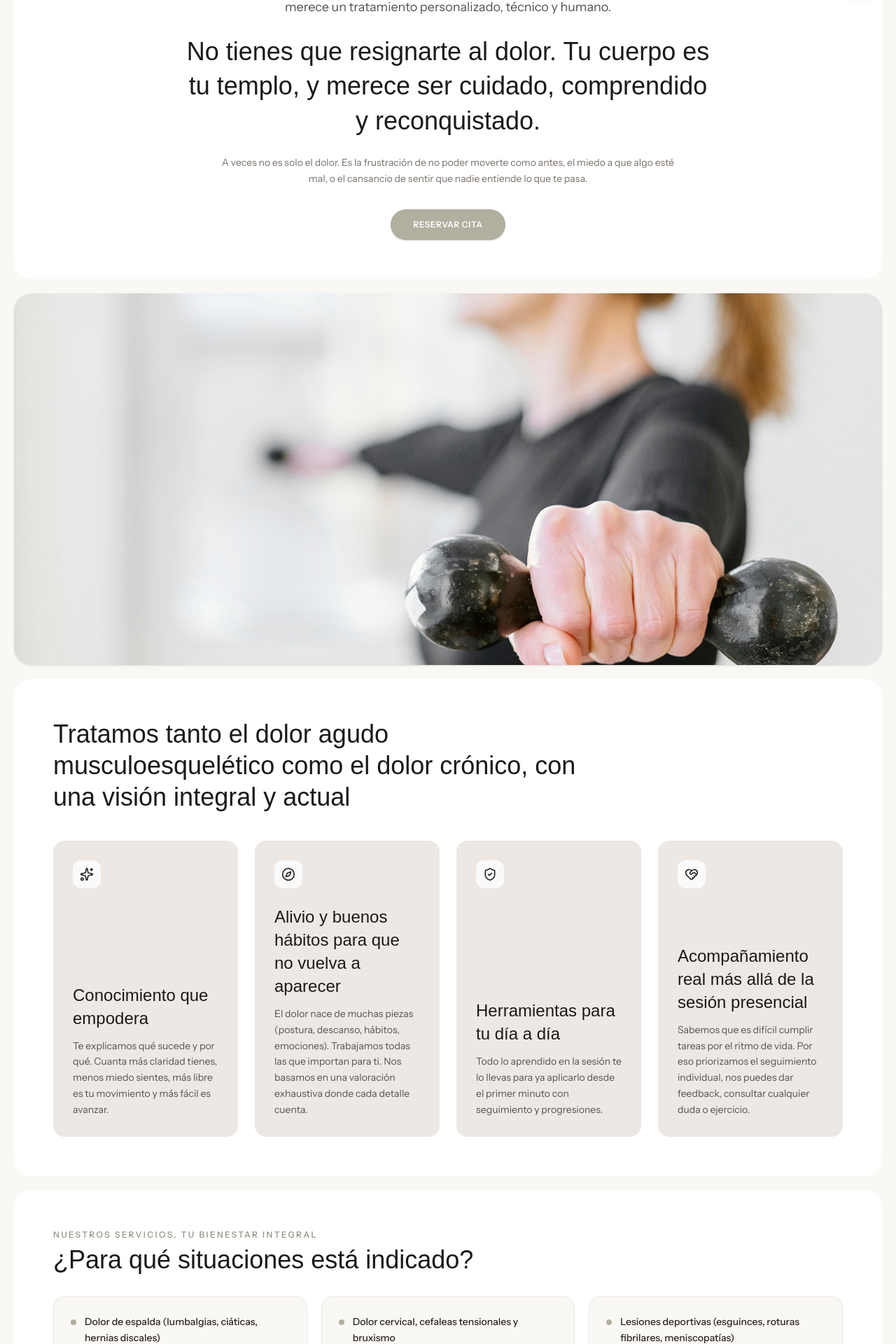
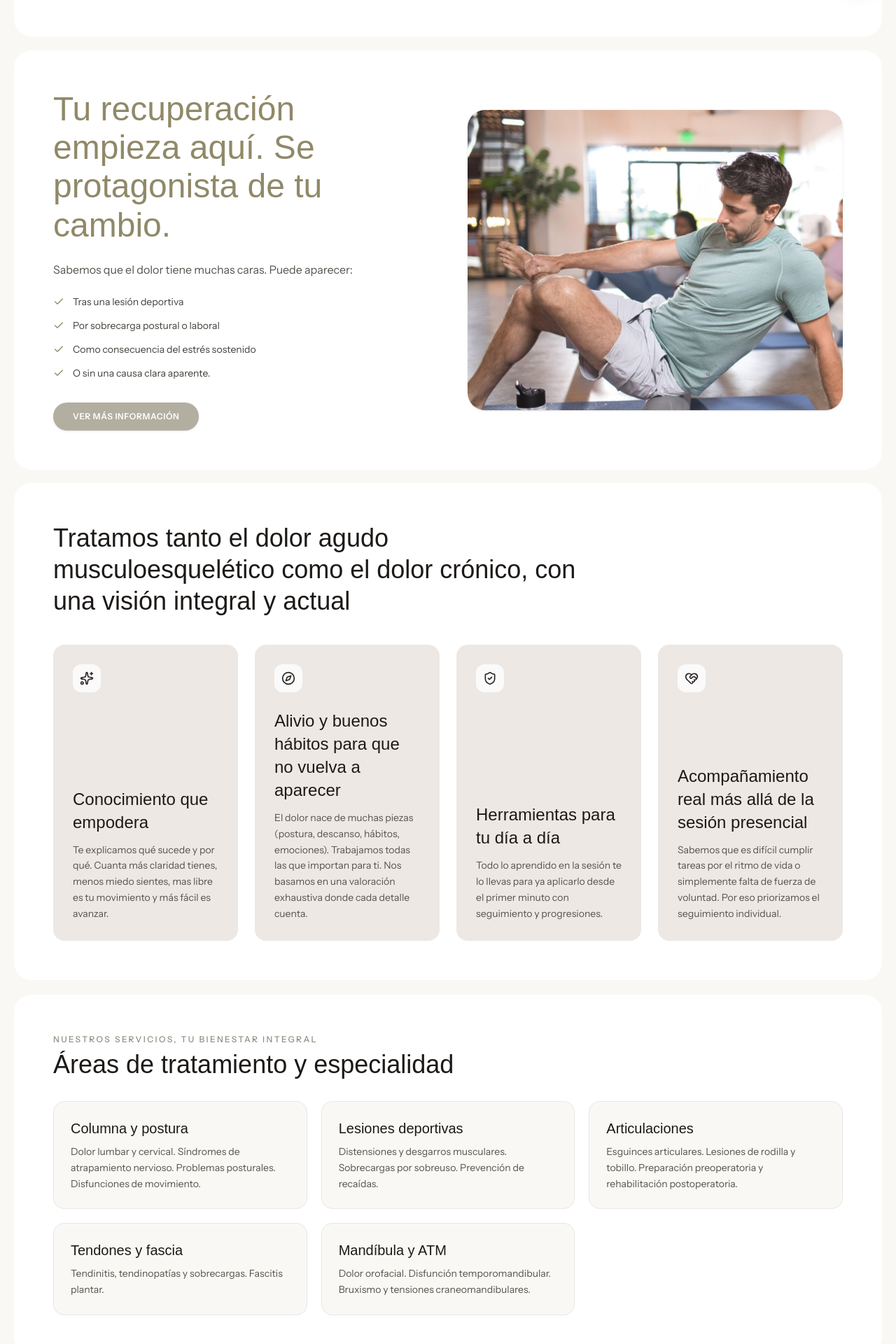
Before and after one commit to AlvaroDesigns/laude, a Next.js app: page /servicios/fisioterapia in a window 1280 px wide. Shown: the part 799-2719 px from the top of the page at 70% size. Built offline with nearby package versions, Linux system fonts and the light colour scheme; a web font is replaced by a local one.

Commit message:
feat: add exact two-column Tu recuperacion empieza aqui section with pilates_sm image on servicios/[slug]

```diff
--- a/src/app/servicios/[slug]/page.tsx
+++ b/src/app/servicios/[slug]/page.tsx
@@ -3,7 +3,7 @@ import type { Metadata } from "next";
 import { notFound } from "next/navigation";
 import Image from "next/image";
 import Link from "next/link";
-import { Sparkles, HeartHandshake, Compass, ShieldCheck } from "lucide-react";
+import { Check, Sparkles, Compass, ShieldCheck, HeartHandshake, type LucideIcon } from "lucide-react";
 import { FaqSchema } from "@/components/seo/JsonLd";
 import { ScrollReveal } from "@/components/ui/ScrollReveal";
 import { SERVICES_DATA } from "@/data/siteData";
@@ -32,23 +32,40 @@ export async function generateMetadata({
   };
 }
 
-export default async function ServiceDetailPage({
-  params
-}: {
-  params: Promise<{ slug: string }>;
-}) {
-  const { slug } = await params;
-  const service = SERVICES_DATA[slug];
-
-  if (!service) {
-    notFound();
+interface ServiceConfig {
+  heroTitle: string;
+  heroSubtitle: string;
+  twoColTitle: string;
+  twoColIntro: string;
+  twoColItems: string[];
+  twoColImage: string;
+  twoColButtonText: string;
+  pillarsTitle: string;
+  pillars: { icon: LucideIcon; title: string; desc: string }[];
+  areasLabel?: string;
+  areas?: { title: string; desc: string }[];
 }
 
-  const pillars = [
+const SERVICE_CONFIGS: Record<string, ServiceConfig> = {
+  fisioterapia: {
+    heroTitle: "Fisioterapia",
+    heroSubtitle: "Fisioterapia profesional enfocada en resultados. Te acompañamos en cada paso hacia una recuperación segura.",
+    twoColTitle: "Tu recuperación empieza aquí. Se protagonista de tu cambio.",
+    twoColIntro: "Sabemos que el dolor tiene muchas caras. Puede aparecer:",
+    twoColItems: [
+      "Tras una lesión deportiva",
+      "Por sobrecarga postural o laboral",
+      "Como consecuencia del estrés sostenido",
+      "O sin una causa clara aparente."
+    ],
+    twoColImage: "/images/pilates_sm-min.jpg",
+    twoColButtonText: "Ver más información",
+    pillarsTitle: "Tratamos tanto el dolor agudo musculoesquelético como el dolor crónico, con una visión integral y actual",
+    pillars: [
       {
         icon: Sparkles,
         title: "Conocimiento que empodera",
-      desc: "Te explicamos qué sucede y por qué. Cuanta más claridad tienes, menos miedo sientes, más libre es tu movimiento y más fácil es avanzar."
+        desc: "Te explicamos qué sucede y por qué. Cuanta más claridad tienes, menos miedo sientes, mas libre es tu movimiento y más fácil es avanzar."
       },
       {
         icon: Compass,
@@ -63,9 +80,158 @@ export default async function ServiceDetailPage({
       {
         icon: HeartHandshake,
         title: "Acompañamiento real más allá de la sesión presencial",
-      desc: "Sabemos que es difícil cumplir tareas por el ritmo de vida. Por eso priorizamos el seguimiento individual, nos puedes dar feedback, consultar cualquier duda o ejercicio."
+        desc: "Sabemos que es difícil cumplir tareas por el ritmo de vida o simplemente falta de fuerza de voluntad. Por eso priorizamos el seguimiento individual."
       }
-  ];
+    ],
+    areasLabel: "NUESTROS SERVICIOS, TU BIENESTAR INTEGRAL",
+    areas: [
+      {
+        title: "Columna y postura",
+        desc: "Dolor lumbar y cervical. Síndromes de atrapamiento nervioso. Problemas posturales. Disfunciones de movimiento."
+      },
+      {
+        title: "Lesiones deportivas",
+        desc: "Distensiones y desgarros musculares. Sobrecargas por sobreuso. Prevención de recaídas."
+      },
+      {
+        title: "Articulaciones",
+        desc: "Esguinces articulares. Lesiones de rodilla y tobillo. Preparación preoperatoria y rehabilitación postoperatoria."
+      },
+      {
+        title: "Tendones y fascia",
+        desc: "Tendinitis, tendinopatías y sobrecargas. Fascitis plantar."
+      },
+      {
+        title: "Mandíbula y ATM",
+        desc: "Dolor orofacial. Disfunción temporomandibular. Bruxismo y tensiones craneomandibulares."
+      }
+    ]
+  },
+  "pilates-suelo": {
+    heroTitle: "Pilates Suelo",
+    heroSubtitle: "Control, respiración y fuerza profunda. Clases en grupos reducidos dirigidas por fisioterapeutas.",
+    twoColTitle: "Pilates con intención: guiado, consciente y adaptado a ti.",
+    twoColIntro: "Acompañamiento profesional y grupos reducidos para que cada movimiento cuente:",
+    twoColItems: [
+      "Grupos reducidos de máximo 6-8 personas",
+      "Guiado siempre por fisioterapeutas colegiados",
+      "Adaptaciones individuales según tu nivel o dolencia",
+      "Control postural, respiración y fuerza profunda"
+    ],
+    twoColImage: "/images/pilates_suelo-min.jpg",
+    twoColButtonText: "Ver más información",
+    pillarsTitle: "Aprende a moverte con libertad, precisión y sin sobrecargar tu espalda",
+    pillars: [
+      {
+        icon: Sparkles,
+        title: "Dirigido por fisioterapeutas en grupo reducido",
+        desc: "Atención real a tus posturas y correcciones en tiempo real para máxima seguridad."
+      },
+      {
+        icon: Compass,
+        title: "Terapéutico y funcional",
+        desc: "Cada ejercicio tiene un propósito claro adaptado a tu condición física."
+      },
+      {
+        icon: ShieldCheck,
+        title: "Trabajo de fuerza real",
+        desc: "Fortalece tu abdomen profundo, suelo pélvico y musculatura estabilizadora."
+      },
+      {
+        icon: HeartHandshake,
+        title: "Variedad y dinamismo",
+        desc: "Sesiones progresivas que combinan fluidez, técnica y bienestar integral."
+      }
+    ]
+  },
+  "pilates-maquinas": {
+    heroTitle: "Pilates Máquinas",
+    heroSubtitle: "Entrena con precisión en Reformer y Cadillac. Asistencia y resistencia progresiva para tu cuerpo.",
+    twoColTitle: "Una forma inteligente y respetuosa de fortalecer tu cuerpo.",
+    twoColIntro: "El sistema de muelles y poleas de las máquinas Reformer asiste el movimiento:",
+    twoColItems: [
+      "Resistencia progresiva que cuida tus articulaciones",
+      "Trabajo excéntrico para alargar y tonificar el músculo",
+      "Mayor rango de movimiento con total seguridad",
+      "Ideal para rehabilitación y readaptación física"
+    ],
+    twoColImage: "/images/pilates_maquinas-min.jpg",
+    twoColButtonText: "Ver más información",
+    pillarsTitle: "Tecnología y método al servicio de tu bienestar y rendimiento físico",
+    pillars: [
+      {
+        icon: Sparkles,
+        title: "Reformer con torre",
+        desc: "Resistencia variable con muelles para un control postural milimétrico."
+      },
+      {
+        icon: Compass,
+        title: "Cadillac y Trapecio",
+        desc: "Asistencia para movimientos suspendidos y descompresión articular."
+      },
+      {
+        icon: ShieldCheck,
+        title: "Wunda Chair",
+        desc: "Entrenamiento avanzado de equilibrio, fuerza de piernas y tronco."
+      },
+      {
+        icon: HeartHandshake,
+        title: "Atención individualizada",
+        desc: "Máximo 4 personas por clase para una supervisión clínica constante."
+      }
+    ]
+  }
+};
+
+export default async function ServiceDetailPage({
+  params
+}: {
+  params: Promise<{ slug: string }>;
+}) {
+  const { slug } = await params;
+  const service = SERVICES_DATA[slug];
+
+  if (!service) {
+    notFound();
+  }
+
+  const config = SERVICE_CONFIGS[slug] || {
+    heroTitle: service.title,
+    heroSubtitle: service.subtitle || service.shortDesc,
+    twoColTitle: "Tu recuperación empieza aquí. Se protagonista de tu cambio.",
+    twoColIntro: "Sabemos que el dolor tiene muchas caras. Puede aparecer:",
+    twoColItems: [
+      "Tras una lesión deportiva",
+      "Por sobrecarga postural o laboral",
+      "Como consecuencia del estrés sostenido",
+      "O sin una causa clara aparente."
+    ],
+    twoColImage: service.image || "/images/pilates_sm-min.jpg",
+    twoColButtonText: "Ver más información",
+    pillarsTitle: "Tratamos tanto el dolor agudo musculoesquelético como el dolor crónico, con una visión integral y actual",
+    pillars: [
+      {
+        icon: Sparkles,
+        title: "Conocimiento que empodera",
+        desc: "Te explicamos qué sucede y por qué para avanzar con confianza."
+      },
+      {
+        icon: Compass,
+        title: "Alivio y buenos hábitos",
+        desc: "Trabajamos las causas reales de tus molestias."
+      },
+      {
+        icon: ShieldCheck,
+        title: "Herramientas para tu día a día",
+        desc: "Ejercicios prácticos para mantener los resultados."
+      },
+      {
+        icon: HeartHandshake,
+        title: "Acompañamiento real",
+        desc: "Seguimiento cercano en cada etapa de tu proceso."
+      }
+    ]
+  };
 
   return (
     <div className="space-y-5 pb-6 sm:pb-8">
@@ -77,7 +243,7 @@ export default async function ServiceDetailPage({
         <div className="absolute inset-0 -z-20">
           <Image
             src="/images/Hero-Image.jpg"
-            alt={service.title}
+            alt={config.heroTitle}
             fill
             className="object-cover object-center"
             priority
@@ -96,61 +262,80 @@ export default async function ServiceDetailPage({
         {/* Hero Content */}
         <div className="max-w-2xl text-left space-y-4">
           <h1 className="font-editorial text-4xl sm:text-5xl md:text-6xl lg:text-7xl text-white font-normal leading-[1.12]">
-            {service.title}
+            {config.heroTitle}
           </h1>
           <p className="text-stone-200 text-sm sm:text-base md:text-lg font-light leading-relaxed max-w-xl">
-            {service.subtitle || service.shortDesc}
+            {config.heroSubtitle}
           </p>
         </div>
       </section>
 
-      {/* 2. INTRO EDITORIAL SECTION */}
+      {/* 2. INTRO BANNER TEXT */}
       <ScrollReveal>
-        <section className="mx-4 sm:mx-5 bg-white rounded-[25px] p-6 sm:p-10 lg:p-14 overflow-hidden text-center space-y-6">
+        <section className="mx-4 sm:mx-5 bg-white rounded-[25px] p-6 sm:p-10 lg:p-14 overflow-hidden text-center">
           <p className="text-stone-600 text-sm sm:text-base md:text-lg font-light leading-relaxed max-w-4xl mx-auto">
-            En LAUDE creemos que la salud no es solo la ausencia de dolor, sino la presencia de equilibrio. Nos enfocamos en escuchar al cuerpo, guiarlo con respeto y promover un estilo de vida consciente. Cada paciente es único y merece un tratamiento personalizado, técnico y humano.
+            En LAUDE entendemos el cuerpo como algo que se entrena, se cuida y se escucha. Nos enfocamos en guiarlo con respeto y promover un estilo de vida consciente, técnico y humano.
+          </p>
+        </section>
+      </ScrollReveal>
+
+      {/* 3. TWO-COLUMN HIGHLIGHT SECTION (Exact UI matching user screenshot) */}
+      <ScrollReveal>
+        <section className="mx-4 sm:mx-5 bg-white rounded-[25px] p-6 sm:p-10 lg:p-14 overflow-hidden">
+          <div className="grid grid-cols-1 lg:grid-cols-12 gap-8 lg:gap-14 items-center">
+            {/* Left Content */}
+            <div className="lg:col-span-6 space-y-6 text-left">
+              <h2 className="font-editorial text-3xl sm:text-4xl lg:text-5xl text-[#908968] font-normal leading-[1.15]">
+                {config.twoColTitle}
+              </h2>
+
+              <p className="text-stone-600 text-sm sm:text-base font-light">
+                {config.twoColIntro}
               </p>
 
-          <h2 className="font-editorial text-2xl sm:text-3xl md:text-4xl text-stone-900 font-normal max-w-3xl mx-auto leading-snug">
-            No tienes que resignarte al dolor. Tu cuerpo es tu templo, y merece ser cuidado, comprendido y reconquistado.
-          </h2>
-
-          <p className="text-stone-500 text-xs sm:text-sm font-light max-w-2xl mx-auto leading-relaxed">
-            A veces no es solo el dolor. Es la frustración de no poder moverte como antes, el miedo a que algo esté mal, o el cansancio de sentir que nadie entiende lo que te pasa.
-          </p>
+              <ul className="space-y-3.5">
+                {config.twoColItems.map((item, idx) => (
+                  <li key={idx} className="flex items-start gap-3 text-xs sm:text-sm text-stone-700 font-light">
+                    <Check className="w-4 h-4 text-[#908968] flex-shrink-0 mt-0.5" />
+                    <span>{item}</span>
+                  </li>
+                ))}
+              </ul>
 
               <div className="pt-2">
                 <Link
                   href="/reservas"
-              className="inline-block bg-[#B2AFA0] hover:bg-[#9E9B8D] text-white px-8 py-3.5 rounded-full text-xs uppercase tracking-wider font-semibold shadow transition-all hover:scale-105"
+                  className="inline-block bg-[#B2AFA0] hover:bg-[#9E9B8D] text-white px-7 py-3 rounded-full text-xs uppercase tracking-wider font-semibold shadow transition-all hover:scale-105"
                 >
-              Reservar cita
+                  {config.twoColButtonText}
                 </Link>
+              </div>
+            </div>
+
+            {/* Right Image */}
+            <div className="lg:col-span-6">
+              <div className="relative aspect-[4/3] sm:aspect-[5/4] rounded-[25px] overflow-hidden shadow-sm">
+                <Image
+                  src={config.twoColImage}
+                  alt={config.twoColTitle}
+                  fill
+                  className="object-cover object-center"
+                />
+              </div>
+            </div>
           </div>
         </section>
       </ScrollReveal>
 
-      {/* 3. SERVICE PHOTO BANNER */}
-      <ScrollReveal>
-        <section className="mx-4 sm:mx-5 rounded-[25px] overflow-hidden relative aspect-[16/9] sm:aspect-[21/9] shadow-sm">
-          <Image
-            src={service.image}
-            alt={service.title}
-            fill
-            className="object-cover object-center"
-          />
-        </section>
-      </ScrollReveal>
-
-      {/* 4. 4 PILLARS / CARDS SECTION (Warm beige matching fisiolaude.com) */}
+      {/* 4. 4 PILLARS SECTION (Warm beige cards) */}
       <ScrollReveal>
         <section className="mx-4 sm:mx-5 bg-white rounded-[25px] p-6 sm:p-10 lg:p-14 overflow-hidden space-y-10">
           <h2 className="font-editorial text-3xl sm:text-4xl text-stone-900 font-normal max-w-3xl text-left leading-tight">
-            Tratamos tanto el dolor agudo musculoesquelético como el dolor crónico, con una visión integral y actual
+            {config.pillarsTitle}
           </h2>
 
           <div className="grid grid-cols-1 md:grid-cols-2 lg:grid-cols-4 gap-6">
-            {pillars.map((item, idx) => {
+            {config.pillars.map((item, idx) => {
               const IconComp = item.icon;
               return (
                 <div
@@ -175,33 +360,37 @@ export default async function ServiceDetailPage({
         </section>
       </ScrollReveal>
 
-      {/* 5. INDICADO PARA & AREAS TRATADAS */}
+      {/* 5. AREAS DE TRATAMIENTO (If available) */}
+      {config.areas && (
         <ScrollReveal>
           <section className="mx-4 sm:mx-5 bg-white rounded-[25px] p-6 sm:p-10 lg:p-14 overflow-hidden space-y-8">
             <div className="text-left space-y-2">
               <p className="text-xs uppercase font-medium tracking-[0.2em] text-[#8F8C7F]">
-              NUESTROS SERVICIOS, TU BIENESTAR INTEGRAL
+                {config.areasLabel || "NUESTROS SERVICIOS, TU BIENESTAR INTEGRAL"}
               </p>
               <h2 className="font-editorial text-3xl sm:text-4xl text-stone-900 font-normal">
-              ¿Para qué situaciones está indicado?
+                Áreas de tratamiento y especialidad
               </h2>
             </div>
 
             <div className="grid grid-cols-1 sm:grid-cols-2 lg:grid-cols-3 gap-5">
-            {service.indicadoPara.map((item, idx) => (
+              {config.areas.map((area, idx) => (
                 <div
                   key={idx}
-                className="bg-[#FAF8F5] p-6 rounded-2xl border border-stone-200/80 flex items-start gap-3"
+                  className="bg-[#FAF8F5] p-6 rounded-2xl border border-stone-200/80 space-y-2"
                 >
-                <span className="w-2 h-2 rounded-full bg-[#B2AFA0] mt-2 flex-shrink-0" />
-                <p className="text-stone-800 text-xs sm:text-sm font-medium leading-relaxed">
-                  {item}
+                  <h3 className="font-editorial text-xl text-stone-900 font-normal">
+                    {area.title}
+                  </h3>
+                  <p className="text-stone-600 text-xs sm:text-sm font-light leading-relaxed">
+                    {area.desc}
                   </p>
                 </div>
               ))}
             </div>
           </section>
         </ScrollReveal>
+      )}
 
       {/* 6. FAQS SECTION */}
       <ScrollReveal>
@@ -212,7 +401,7 @@ export default async function ServiceDetailPage({
                 DUDAS FRECUENTES
               </p>
               <h2 className="font-editorial text-3xl sm:text-4xl text-stone-900 font-normal">
-                ¿Preguntas sobre {service.title}? Tenemos las respuestas
+                ¿Preguntas sobre {config.heroTitle}? Tenemos las respuestas
               </h2>
             </div>
 
```
Lines whose indentation alone changed are shown as unchanged.
